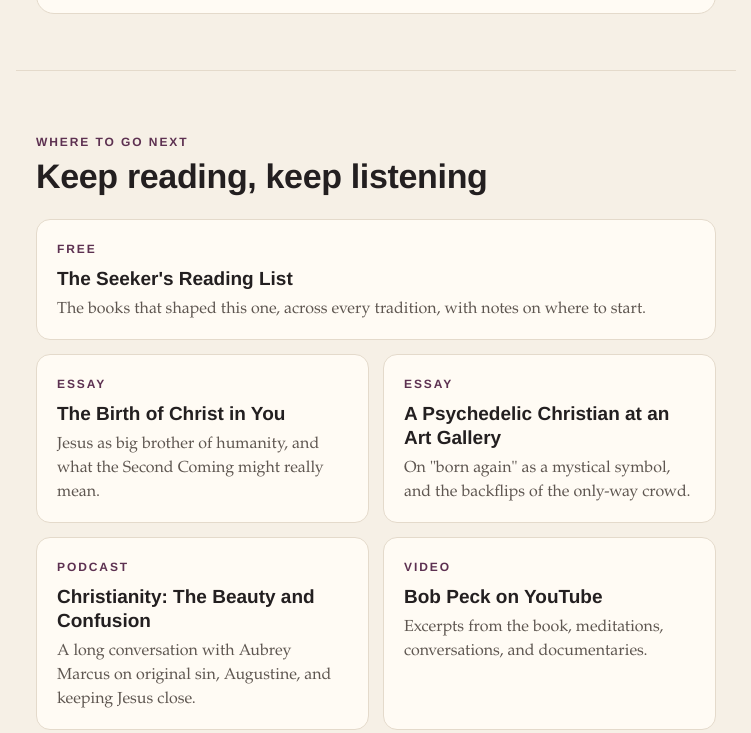
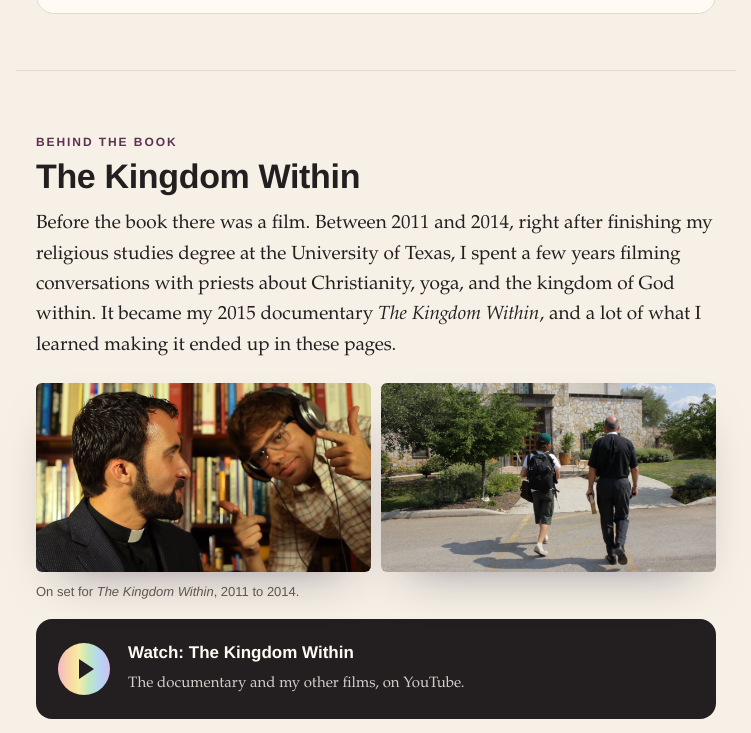
Before and after one commit to bobpeckiv/originalsinisalie, a plain HTML site: page index.html in a window 1280 px wide. Shown: the part 6349-7082 px from the top of the page, without its empty margins (264-1015 px from the left). Drawn offline with Linux system fonts and the light colour scheme.

Commit message:
Home: Kingdom Within set photos before Keep reading
Co-Authored-By: Claude Opus 5.5 <noreply@anthropic.com>
Claude-Session: https://claude.ai/code/session_01NfpG3A5CEYLEuPChsxJCRF

```diff
--- a/index.html
+++ b/index.html
@@ -131,6 +131,17 @@
   </div>
 </section>
 
+<section class="wrap" id="film">
+  <span class="label">Behind the book</span>
+  <h2>The Kingdom Within</h2>
+  <p>Before the book there was a film. Between 2011 and 2014, right after finishing my religious studies degree at the University of Texas, I spent a few years filming conversations with priests about Christianity, yoga, and the kingdom of God within. It became my 2015 documentary <em>The Kingdom Within</em>, and a lot of what I learned making it ended up in these pages.</p>
+  <figure class="art triptych" style="margin-top:22px">
+    <div class="tri" style="grid-template-columns:1fr 1fr"><img src="/images/tkw-onset-1.jpg" alt="Bob in headphones and glasses grinning and pointing at a bearded priest in a clerical collar, in front of a wall of books" style="aspect-ratio:16/9" loading="lazy"><img src="/images/tkw-onset-2.jpg" alt="Bob, carrying a camera backpack, walking toward a stone church beside a priest holding a Bible" style="aspect-ratio:16/9" loading="lazy"></div>
+    <figcaption>On set for <em>The Kingdom Within</em>, 2011 to 2014.</figcaption>
+  </figure>
+  <a class="watch" href="https://www.youtube.com/playlist?list=PLpnpcZweXcpYWJGx4AClQhPybYUZe77Zh" style="margin-top:18px"><div class="play"></div><div><b>Watch: The Kingdom Within</b><span>The documentary and my other films, on YouTube.</span></div></a>
+</section>
+
 <section class="wrap" id="next">
   <span class="label">Where to go next</span>
   <h2>Keep reading, keep listening</h2>
```
